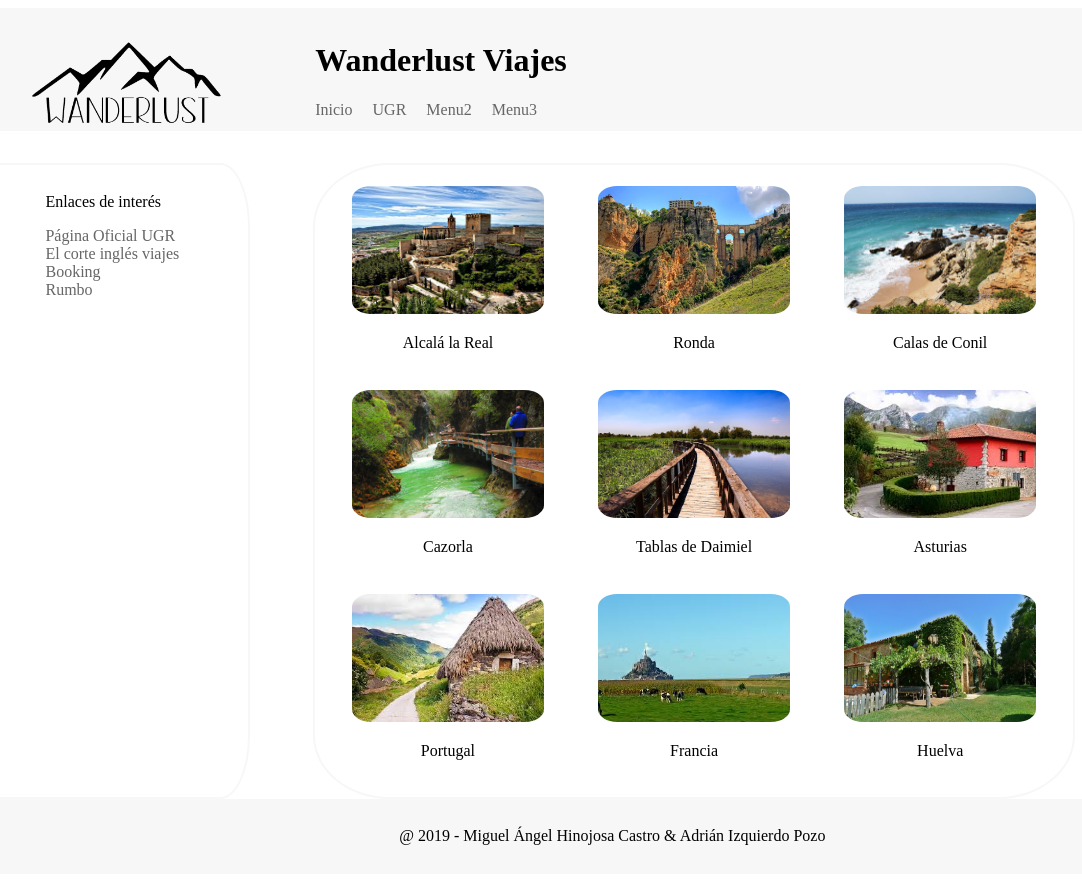
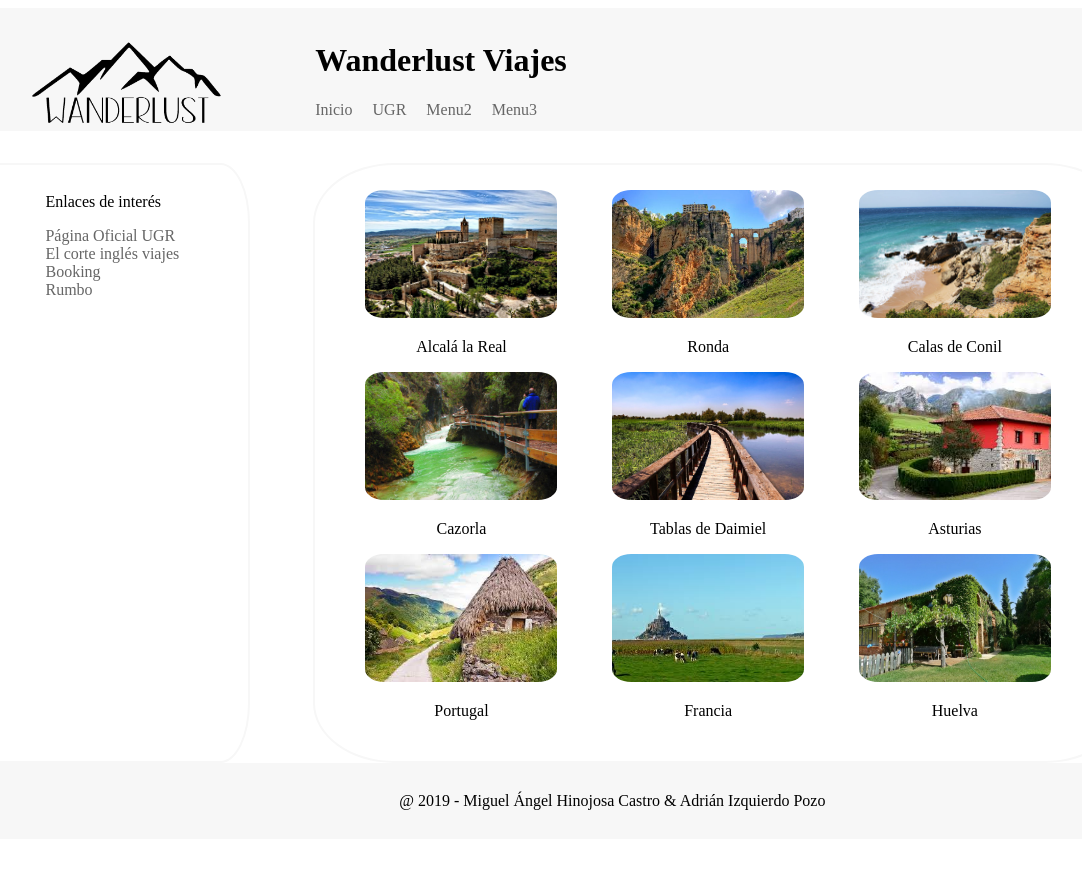
Before and after one commit to chankyn/SIBW-UGR, a PHP site: page /portada.html in a window 1280 px wide. Shown: the whole page, without its empty margins (53-1135 px from the left). After the commit the page ends 810 px from the top, so only its background shows below. Run offline with PHP 8.4, Linux system fonts and the light colour scheme.

Commit message:
Correciones de estructuración, divs y demás

```diff
--- a/Practica1/eventos/eventos.css
+++ b/Practica1/css/portada.css
@@ -9,31 +9,29 @@
 
 #cabecera,#pie {
 	height: 20%;
+	padding: 1% 1% 1% 5%;
 	background-color: #f7f7f7;
-	padding: 1% 1% 1% 5%;
 }
 
 #contenido {
 	width: 100%;
 	height: 60%;
 	display:flex;
+
 }
 #menuAux {
 	width:15%;
 	display:inline-block;
 	padding: 1% 1% 1% 7%;
+	border-radius:10%;
 	border:  2px solid #f7f7f7;
 	margin-right: 5%;
-	border-radius: 10%;
 }
-
 #texto {
 	width: 60%;
 	display: inline-block;
 	border:  2px solid #f7f7f7;
 	border-radius: 10%;
-	padding-left: 20px;
-	padding-right: 20px;
 }
 
 /* Tamaño del logotipo de la cabecera y alineación. */
@@ -81,19 +79,25 @@
 	text-decoration: none;
 }
 
-/* Color del elemento del menu auxiliar cuando el ratón está sobre el. */
+/* Color de fondo del elemento del menu auxiliar cuando el ratón está sobre el. */
 #menuAux a:hover {
   background-color: #67b500;
 }
 
-
-#texto table{
-	width:100%;
+#texto {
+	padding: 2%;
 }
 
+#texto div{
+	display: inline-block;
+	width: 32%;
+	text-align: center;
+}
 
-#texto td{
+/* Alineación de la tabla donde están todos los eventos. */
+#texto div {
 	text-align: center;
+	padding:0;
 }
 
 
@@ -101,52 +105,15 @@
 #pie p {
 	text-align:center;
 }
-/* ******HASTA AQUÍ IGUAL QUE PORTADA.CSS****** */
 
-#texto p{
-	width: 70%;
-}
-
+/* Tamaño de todas las imágenes que pertenecen al div con id texto. */
 #texto img {
 	width: 12em;
 	height: 8em;
-	display:inline-block;
-}
-#texto img.izq {
-	float: left;
-}
-#texto img.der {
-	float: right;
-}
-#texto h1 {
-	font-size: 1.5em;
+	border-radius: 10%;
 }
 
-#texto a.icon img{
-	width: 1.5em;
-	height: 1.5em;
-	padding-top: 1em;
-	float:left;
-}
-/* Efecto de zoom al pasar el ratón sobre un icono (facebook y twitter).*/
-#texto a.icon img:hover {
+/* Efecto visual cuando se pasa el ratón sobre alguna imagen. */
+#texto img:hover {
 	transform: scale(1.3);
 }
-/*Dar formato al enlace para que parezca un botón */
-#texto .imprimir {
-	text-decoration: none;
-	background-color: #EEE;
-	color: #333;
-	padding: 4px 6px;
-	border: 1px solid #CCC;
-}
-/* Efecto de botón cuando se pulsa el enlace de Imprimir evento*/
-#texto .imprimir:active {
-    vertical-align: top;
-    padding: 8px;
-}
-/* Centra el botón en la página */
-.centrame{
-	text-align: center;
-	margin-bottom: 1%;
-}
--- a/Practica1/portada.css
+++ /dev/null
@@ -1,112 +0,0 @@
-
-#principal {
-	margin: auto;
-	padding: 0;
-	width: 100%;
-	height: 100%;
-
-}
-
-#cabecera,#pie {
-	height: 20%;
-	padding: 1% 1% 1% 5%;
-	background-color: #f7f7f7;
-}
-
-#contenido {
-	width: 100%;
-	height: 60%;
-	display:flex;
-
-}
-#menuAux {
-	width:15%;
-	display:inline-block;
-	padding: 1% 1% 1% 7%;
-	border-radius:10%;
-	border:  2px solid #f7f7f7;
-	margin-right: 5%;
-}
-#texto {
-	width: 60%;
-	display: inline-block;
-	border:  2px solid #f7f7f7;
-	border-radius: 10%;
-}
-
-/* Tamaño del logotipo de la cabecera y alineación. */
-#cabecera .logo {
-	width: 18%;
-	height: 18%;
-	float: left;
-}
-
-/* Aumenta la distancia entre el logotipo de la cabecera y el resto de componentes de la cabecera. */
-#cabecera div {
-	padding-left: 25%;
-
-}
-
-/* Cambia el estilo de la lista para crear el menu de la cabecera. */
-#cabecera ul {
-	list-style-type: none;
-	margin: 0;
-	padding: 0;
-	overflow: hidden;
-}
-
-#cabecera li {
-	float: left;
-}
-
-#cabecera li a {
-	display: block;
-	color: #666;
-	text-align: center;
-	padding-right:20px;
-	text-decoration: none;
-}
-
-/* Color del elemento del menu principal cuando el ratón está sobre el. */
-#cabecera li a:hover {
-	color: #67b500;
-}
-
-
-#menuAux a {
-	display: block;
-	color: #666;
-	text-decoration: none;
-}
-
-/* Color de fondo del elemento del menu auxiliar cuando el ratón está sobre el. */
-#menuAux a:hover {
-  background-color: #67b500;
-}
-
-#texto table{
-	width:100%;
-}
-
-/* Alineación de la tabla donde están todos los eventos. */
-#texto td{
-	text-align: center;
-}
-
-
-/* Estilo del párrafo del pie de la página. */
-#pie p {
-	text-align:center;
-}
-
-/* Tamaño de todas las imágenes que pertenecen al div con id texto. */
-#texto img {
-	width: 12em;
-	height: 8em;
-	border-radius: 10%;
-}
-
-/* Efecto visual cuando se pasa el ratón sobre alguna imagen. */
-#texto img:hover {
-	transform: scale(1.3);
-}
--- a/Practica1/portada.html
+++ b/Practica1/portada.html
@@ -2,8 +2,10 @@
 <html>
 	<head>
 		<meta charset="UTF-8">
-		<link rel="stylesheet" type="text/css" href="portada.css">
-		<title></title>
+		<link rel="stylesheet" type="text/css" href="css/portada.css">
+		<meta name="keywords" content="viajes,ofertas viajes">
+		<meta name="author" content="Miguel Ángel Hinojosa,Adrián Izquierdo Pozo">
+		<title>Wanderlust Viajes</title>
 	</head>
 	<body>
 		<div id="principal">
@@ -28,50 +30,42 @@
 					<a href="https://www.rumbo.es/" target="_blank">Rumbo</a>
 				</div>
 				<div id="texto">
-					<table cellspacing="20">
-						<tr>
-							<td>
-								<a href="eventos/evento1.html"><img src="imagenes/Evento1.jpg" alt="Evento1: Alcalá la Real"/></a>
+					<div>
+						<a href="evento1.html"><img src="imagenes/Evento1.jpg" alt="Evento1: Alcalá la Real"/></a>
 						<p>Alcalá la Real</p>
-							</td>
-							<td>
-									<a href="eventos/evento2.html"><img src="imagenes/Evento2.jpg" alt="Evento2: Ronda"/></a>
+					</div>
+					<div>
+						<a href="evento2.html"><img src="imagenes/Evento2.jpg" alt="Evento2: Ronda"/></a>
 						<p>Ronda</p>
-							</td>
-							<td>
+					</div>
+					<div>
 						<img src="imagenes/Evento3.jpg" alt="Evento3: Calas de Conil"/>
 						<p>Calas de Conil</p>
-							</td>
-						</tr>
-						<tr>
-							<td>
+					</div>
+					<div>
 						<img src="imagenes/Evento4.jpg" alt="Evento4: Cazorla"/>
 						<p>Cazorla</p>
-							</td>
-							<td>
+					</div>
+					<div>
 						<img src="imagenes/Evento5.jpg" alt="Evento5: Tablas de Daimiel"/>
 						<p>Tablas de Daimiel</p>
-							</td>
-							<td>
+					</div>
+					<div>
 						<img src="imagenes/Evento6.jpg" alt="Evento6: Asturias"/>
 						<p>Asturias</p>
-							</td>
-						</tr>
-						<tr>
-							<td>
+					</div>
+					<div>
 						<img src="imagenes/Evento7.jpg" alt="Evento7: Portugal"/>
 						<p>Portugal</p>
-							</td>
-							<td>
+					</div>
+					<div>
 						<img src="imagenes/Evento8.jpg" alt="Evento8: Francia"/>
 						<p>Francia</p>
-							</td>
-							<td>
+					</div>
+					<div>
 						<img src="imagenes/Evento9.jpg" alt="Evento9: Huelva"/>
 						<p>Huelva</p>
-							</td>
-						</tr>
-					</table>
+					</div>
 				</div>
 			</div>
 			<div id="pie">
```
Also changed, not shown: Practica1/css/eventos.css (added, +53 -0 lines), Practica1/evento1.html (renamed from Practica1/eventos/evento1.html, +9 -8 lines), Practica1/evento1_imprimir.html (renamed from Practica1/eventos/impresos/evento1_imprimir.html, +8 -8 lines), Practica1/evento2.html (renamed from Practica1/eventos/evento2.html, +9 -8 lines), Practica1/evento2_imprimir.html (renamed from Practica1/eventos/impresos/evento2_imprimir.html, +8 -8 lines), Practica1/css/impresos.css (renamed from Practica1/eventos/impresos/impresos.css). Lines whose indentation alone changed are shown as unchanged.
